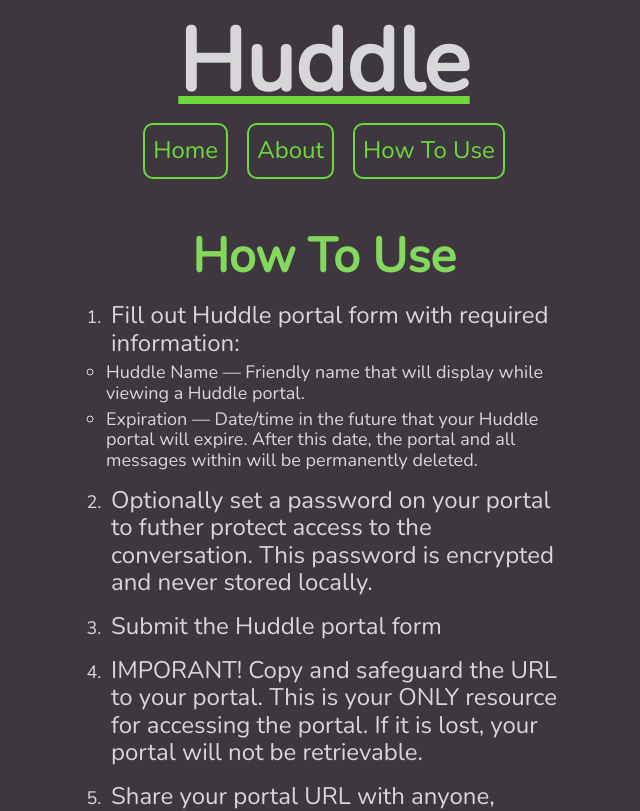
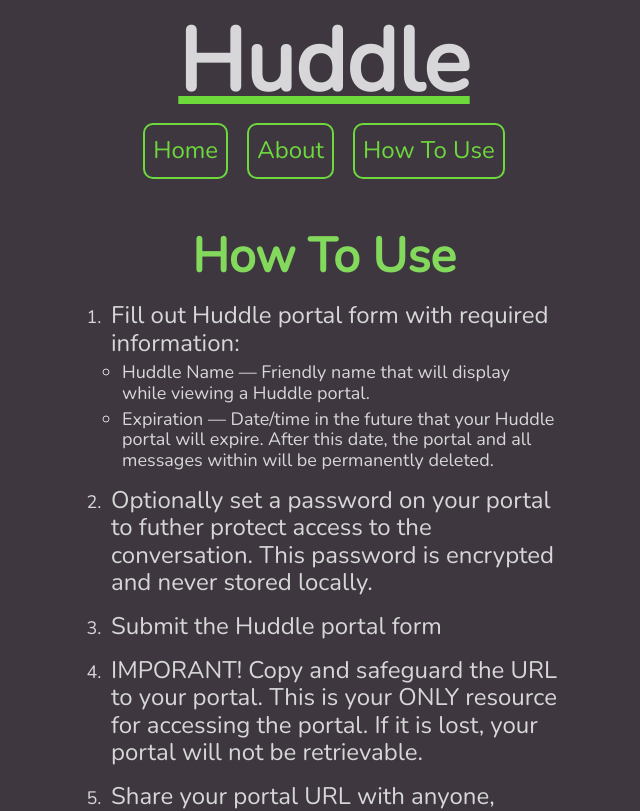
Before and after one commit to jamesjenkinsjr/huddle, a React (Create React App) app: page /huddle/how-to in a window 1280 px wide. Shown: the top 811 px of the page, without its empty margins (316-956 px from the left). Built offline with nearby package versions, Linux system fonts and the light colour scheme; no server answers.

Commit message:
Tweak howto ul

```diff
--- a/src/HowTo/HowTo.css
+++ b/src/HowTo/HowTo.css
@@ -17,10 +17,14 @@ ol.howto__overview > li > p {
   font-size: 18px;
 }
 
+ol.howto__overview > li > ul {
+  margin: 0 16px;
+}
+
 ol.howto__overview > li > ul > li {
   text-align: left;
   margin: 5px auto;
-  font-size: 12px;
+  font-size: 14px;
 }
 
 @media screen and (min-width: 1024px) {
```
